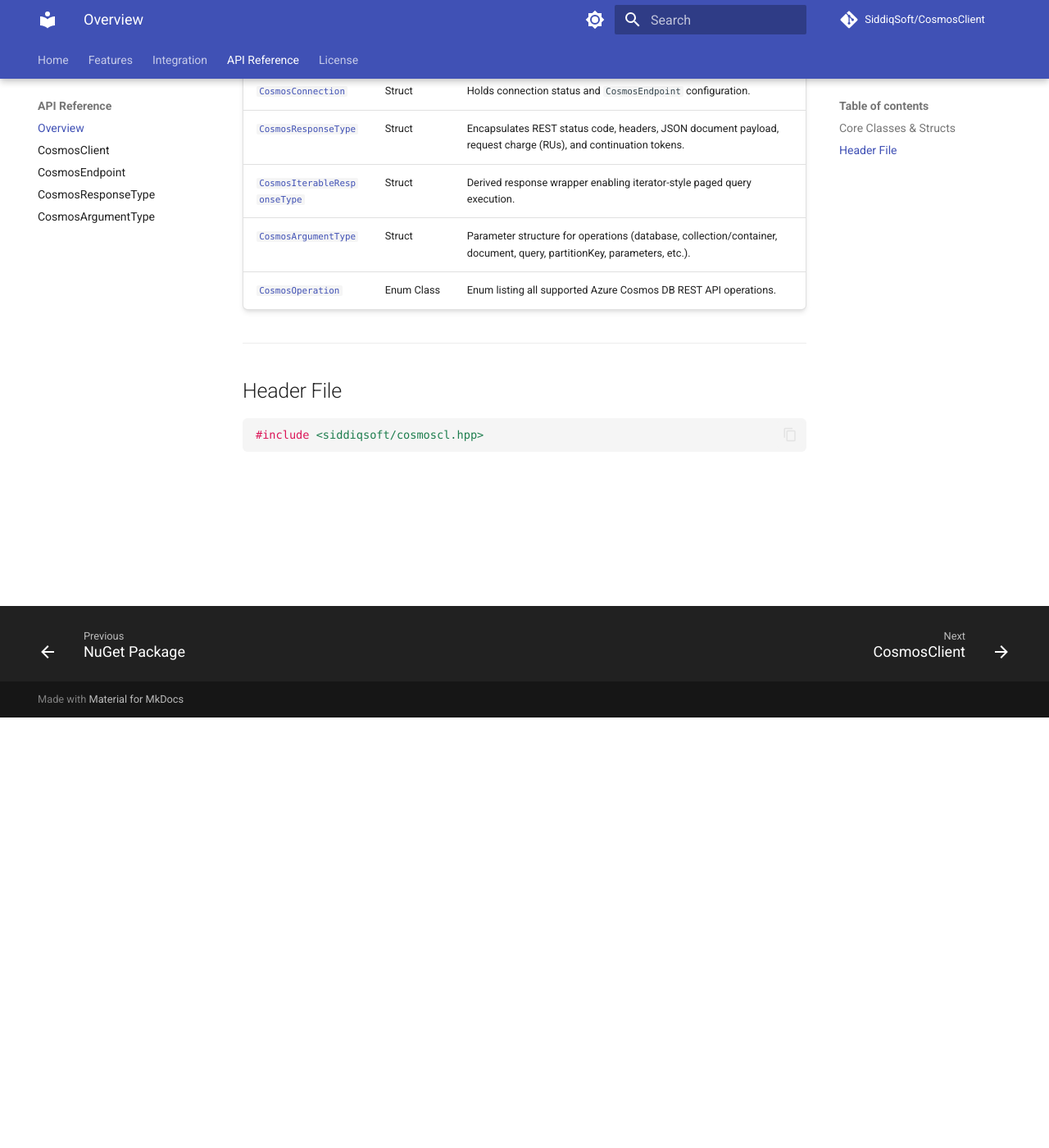
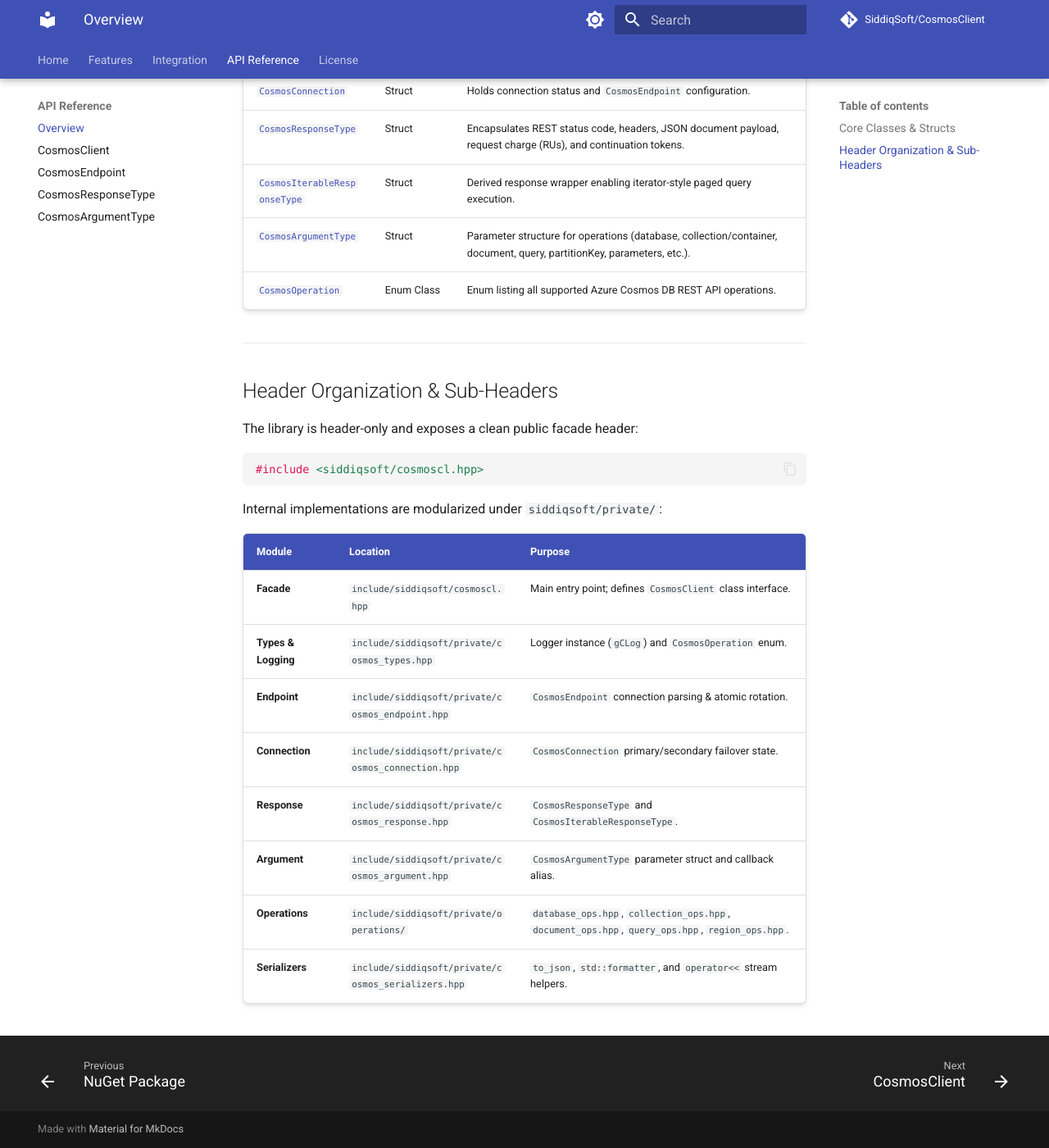
Before and after one commit to SiddiqSoft/CosmosClient, an MkDocs documentation site: the page built from docs/api/index.md, in a window 1280 px wide and 1400 px high, scrolled down 525 px. Shown: the whole window at 82% size. Built offline with MkDocs 1.6.1 and Material for MkDocs 9.7.7, drawn with Linux system fonts in a browser that asks for light colours; comment, search, counter and statistics services are not loaded.

Commit message:
docs: Update README and API reference index for modular private sub-header layout

````diff
--- a/docs/api/index.md
+++ b/docs/api/index.md
@@ -18,8 +18,23 @@
 
 ---
 
-## Header File
+## Header Organization & Sub-Headers
+
+The library is header-only and exposes a clean public facade header:
 
 ```cpp
 #include <siddiqsoft/cosmoscl.hpp>
 ```
+
+Internal implementations are modularized under `siddiqsoft/private/`:
+
+| Module | Location | Purpose |
+| :--- | :--- | :--- |
+| **Facade** | `include/siddiqsoft/cosmoscl.hpp` | Main entry point; defines `CosmosClient` class interface. |
+| **Types & Logging** | `include/siddiqsoft/private/cosmos_types.hpp` | Logger instance (`gCLog`) and `CosmosOperation` enum. |
+| **Endpoint** | `include/siddiqsoft/private/cosmos_endpoint.hpp` | `CosmosEndpoint` connection parsing & atomic rotation. |
+| **Connection** | `include/siddiqsoft/private/cosmos_connection.hpp` | `CosmosConnection` primary/secondary failover state. |
+| **Response** | `include/siddiqsoft/private/cosmos_response.hpp` | `CosmosResponseType` and `CosmosIterableResponseType`. |
+| **Argument** | `include/siddiqsoft/private/cosmos_argument.hpp` | `CosmosArgumentType` parameter struct and callback alias. |
+| **Operations** | `include/siddiqsoft/private/operations/` | `database_ops.hpp`, `collection_ops.hpp`, `document_ops.hpp`, `query_ops.hpp`, `region_ops.hpp`. |
+| **Serializers** | `include/siddiqsoft/private/cosmos_serializers.hpp` | `to_json`, `std::formatter`, and `operator<<` stream helpers. |
````
Also changed, not shown: README.md (+10 -6 lines).
